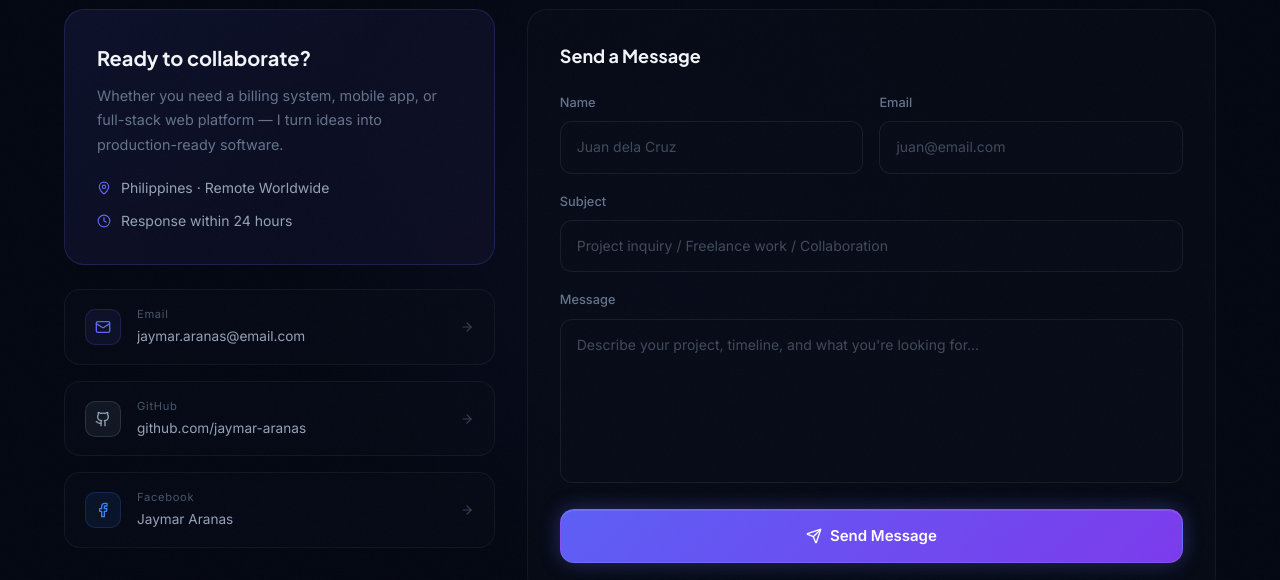
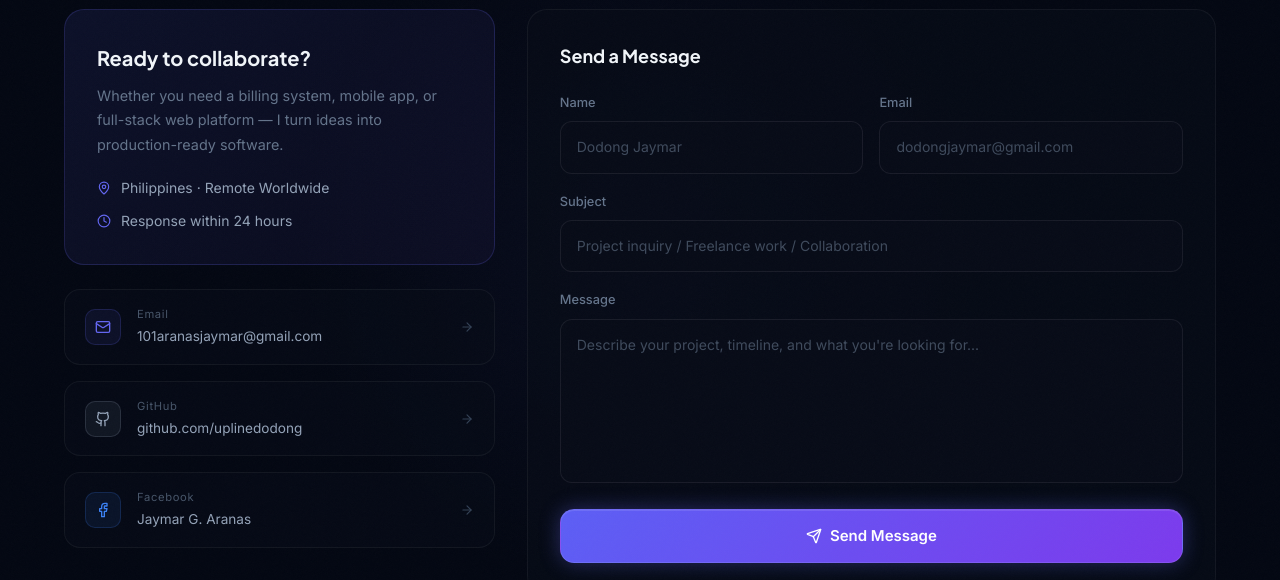
Before and after one commit to uplinedodong/jaymar-portfolio, a Next.js app: page / in a window 1280 px wide. Shown: the part 5840-6420 px from the top of the page. Built offline with nearby package versions, Linux system fonts and the light colour scheme.

Commit message:
updated my project info

```diff
--- a/components/Contact.tsx
+++ b/components/Contact.tsx
@@ -5,9 +5,9 @@ import { motion, useInView } from "framer-motion";
 import { Mail, Github, Facebook, Send, CheckCircle, MapPin, Clock, ArrowRight } from "lucide-react";
 
 const SOCIALS = [
-    { id: "c-email", icon: Mail, label: "Email", value: "jaymar.aranas@email.com", href: "mailto:jaymar.aranas@email.com", color: "#6366f1" },
-    { id: "c-github", icon: Github, label: "GitHub", value: "github.com/jaymar-aranas", href: "https://github.com/jaymar-aranas", color: "#94a3b8" },
-    { id: "c-facebook", icon: Facebook, label: "Facebook", value: "Jaymar Aranas", href: "https://facebook.com/jaymar.aranas", color: "#3b82f6" },
+    { id: "c-email", icon: Mail, label: "Email", value: "101aranasjaymar@gmail.com", href: "mailto:101aranasjaymar@gmail.com", color: "#6366f1" },
+    { id: "c-github", icon: Github, label: "GitHub", value: "github.com/uplinedodong", href: "https://github.com/uplinedodong", color: "#94a3b8" },
+    { id: "c-facebook", icon: Facebook, label: "Facebook", value: "Jaymar G. Aranas", href: "https://facebook.com/xuplinedd", color: "#3b82f6" },
 ];
 
 function Reveal({ children, delay = 0 }: { children: React.ReactNode; delay?: number }) {
@@ -148,11 +148,11 @@ export default function Contact() {
                                     <div style={{ display: "grid", gridTemplateColumns: "1fr 1fr", gap: "1rem" }} className="form-row">
                                         <div>
                                             <label style={{ display: "block", fontSize: "0.8rem", color: "#64748b", marginBottom: "0.5rem", fontWeight: 500 }} htmlFor="name">Name</label>
-                                            <input id="name" name="name" type="text" required value={form.name} onChange={handleChange} placeholder="Juan dela Cruz" className="form-input" />
+                                            <input id="name" name="name" type="text" required value={form.name} onChange={handleChange} placeholder="Dodong Jaymar" className="form-input" />
                                         </div>
                                         <div>
                                             <label style={{ display: "block", fontSize: "0.8rem", color: "#64748b", marginBottom: "0.5rem", fontWeight: 500 }} htmlFor="email">Email</label>
-                                            <input id="email" name="email" type="email" required value={form.email} onChange={handleChange} placeholder="juan@email.com" className="form-input" />
+                                            <input id="email" name="email" type="email" required value={form.email} onChange={handleChange} placeholder="dodongjaymar@gmail.com" className="form-input" />
                                         </div>
                                     </div>
 
```
